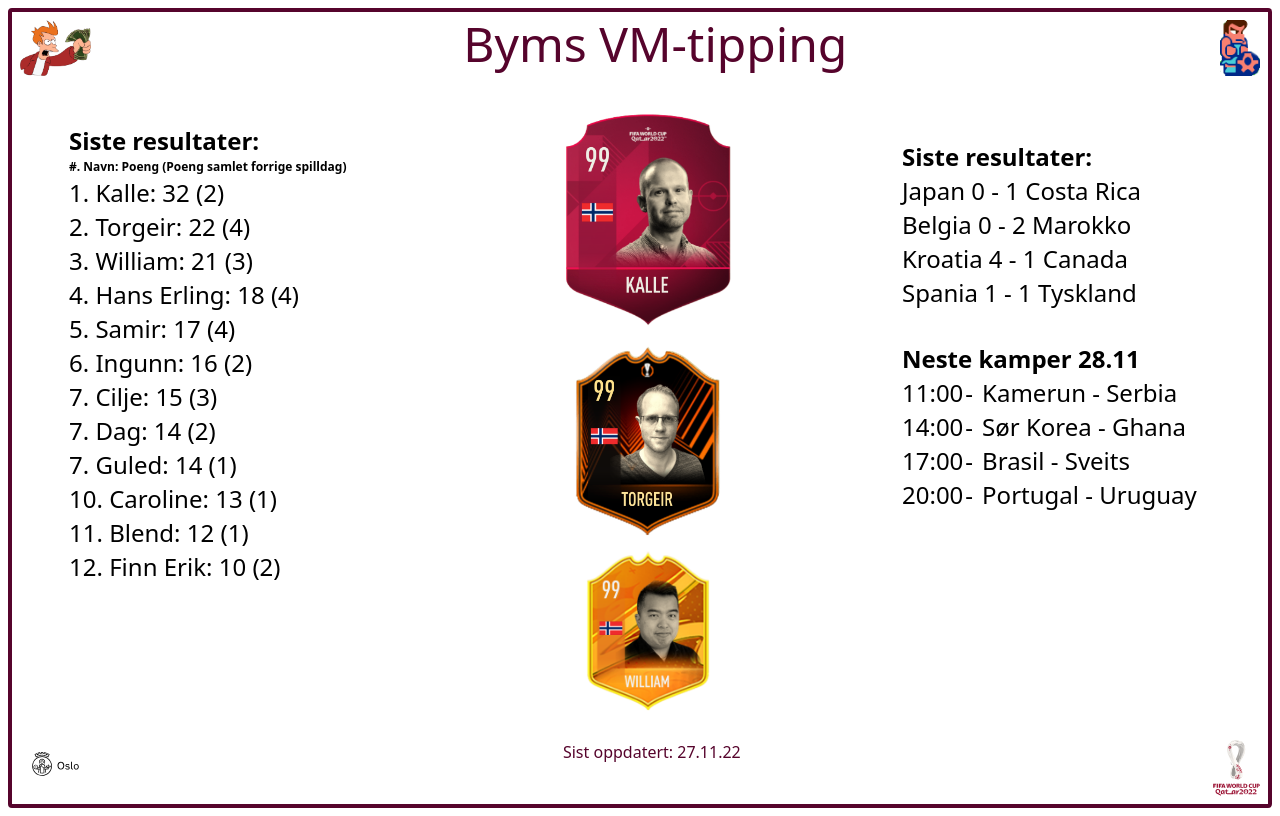
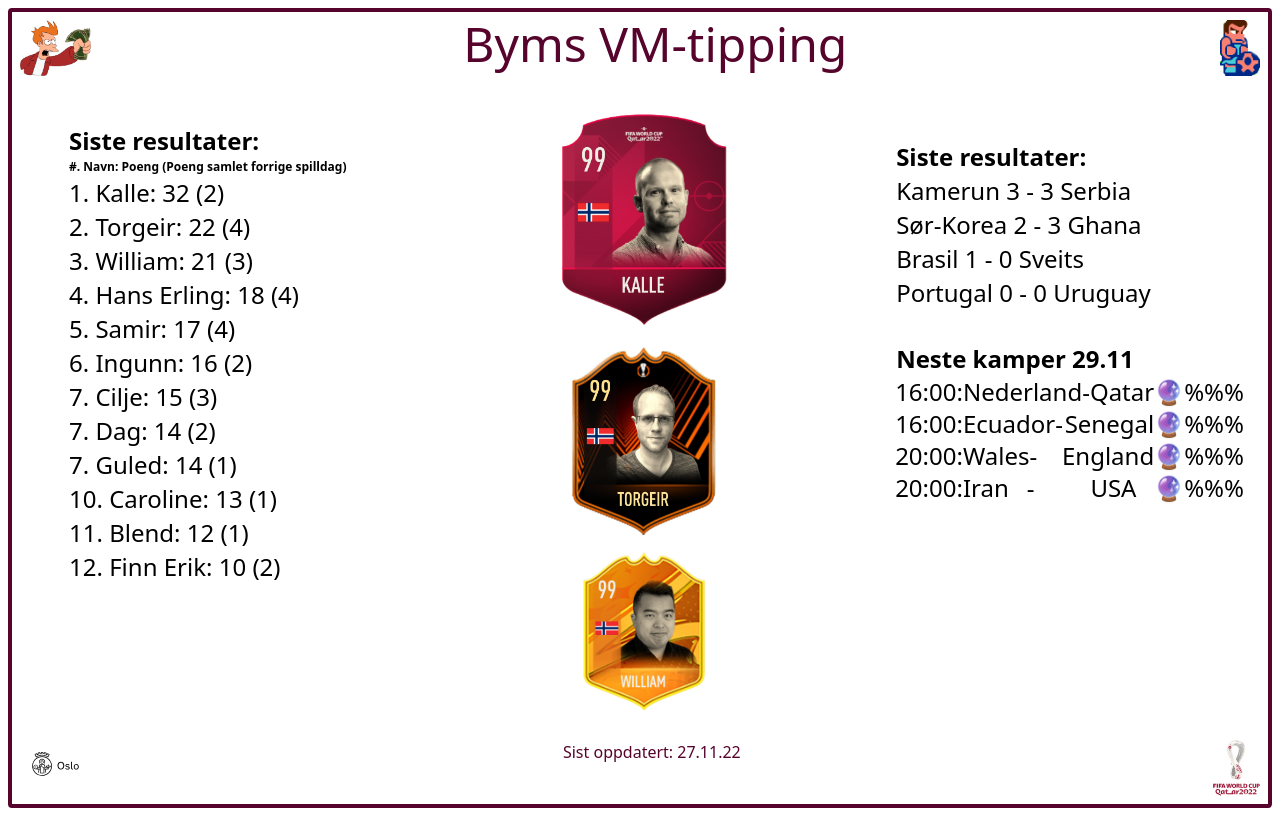
Before and after one commit to kmthorsnes/new-bym-vm-tipping, a React (Vite) app: page / in a window 1280 px wide. Built offline with nearby package versions, Linux system fonts and the light colour scheme.

Commit message:
🚧 Almost

```diff
--- a/src/neste-kamper/NesteKamper.tsx
+++ b/src/neste-kamper/NesteKamper.tsx
@@ -6,19 +6,19 @@ const NesteKamper = () => {
       <thead>
         <tr>
           <th colSpan={3} className="text-left">
-            Neste kamper 28.11
+            Neste kamper 29.11
           </th>
         </tr>
       </thead>
       <tbody>
-        <NestekampKort tidspunkt="11:00" hjemmelag="Kamerun" bortelag="Serbia" />
-        <NestekampKort tidspunkt="14:00" hjemmelag="Sør Korea" bortelag="Ghana" />
+        <NestekampKort tidspunkt="16:00" hjemmelag="Nederland" bortelag="Qatar" />
+        <NestekampKort tidspunkt="16:00" hjemmelag="Ecuador" bortelag="Senegal" />
         <NestekampKort
-          tidspunkt="17:00"
-          hjemmelag="Brasil"
-          bortelag="Sveits"
+          tidspunkt="20:00"
+          hjemmelag="Wales"
+          bortelag="England"
         />
-        <NestekampKort tidspunkt="20:00" hjemmelag="Portugal" bortelag="Uruguay" />
+        <NestekampKort tidspunkt="20:00" hjemmelag="Iran" bortelag="USA" />
       </tbody>
     </table>
   );
--- a/src/neste-kamper/NestekampKort.tsx
+++ b/src/neste-kamper/NestekampKort.tsx
@@ -2,15 +2,21 @@ const NestekampKort = (props: {
   tidspunkt: string;
   hjemmelag: string;
   bortelag: string;
+  prediksjonH: string;
+  prediksjonU: string;
+  prediksjonB: string;
 }): JSX.Element => {
   return (
-    <tr>
-      <td className="">{props.tidspunkt}</td>
-      <td className="">-</td>
-      <td className="pl-2">
-        {props.hjemmelag} - {props.bortelag}
-      </td>
-    </tr>
+    <div className="flex">
+      <div className="flex w-full">{props.tidspunkt}:</div>
+      <div className="flex w-full">{props.hjemmelag}</div>
+      <div className="flex w-full">-</div>
+      <div className="flex w-full">{props.bortelag}</div>
+      <div className="flex w-1/4">🔮</div>
+      <div className="flex w-1/4">{props.prediksjonH}%</div>
+      <div className="flex w-1/4"> {props.prediksjonU}%</div>
+      <div className="flex w-1/4">{props.prediksjonB}%</div>
+    </div>
   );
 };
 
--- a/src/siste-resultater/SisteResultater.tsx
+++ b/src/siste-resultater/SisteResultater.tsx
@@ -11,10 +11,10 @@ const SisteResultater = () => {
         </tr>
       </thead>
       <tbody>
-        <SisteResultatKort hjemmelag="Japan" hjemmelagScore={0} bortelag="Costa Rica" bortelagScore={1} />
-        <SisteResultatKort hjemmelag="Belgia" hjemmelagScore={0} bortelag="Marokko" bortelagScore={2} />
-        <SisteResultatKort hjemmelag="Kroatia" hjemmelagScore={4} bortelag="Canada" bortelagScore={1} />
-        <SisteResultatKort hjemmelag="Spania" hjemmelagScore={1} bortelag="Tyskland" bortelagScore={1} />
+        <SisteResultatKort hjemmelag="Kamerun" hjemmelagScore={3} bortelag="Serbia" bortelagScore={3} />
+        <SisteResultatKort hjemmelag="Sør-Korea" hjemmelagScore={2} bortelag="Ghana" bortelagScore={3} />
+        <SisteResultatKort hjemmelag="Brasil" hjemmelagScore={1} bortelag="Sveits" bortelagScore={0} />
+        <SisteResultatKort hjemmelag="Portugal" hjemmelagScore={0} bortelag="Uruguay" bortelagScore={0} />
       </tbody>
     </table>
   );
```
